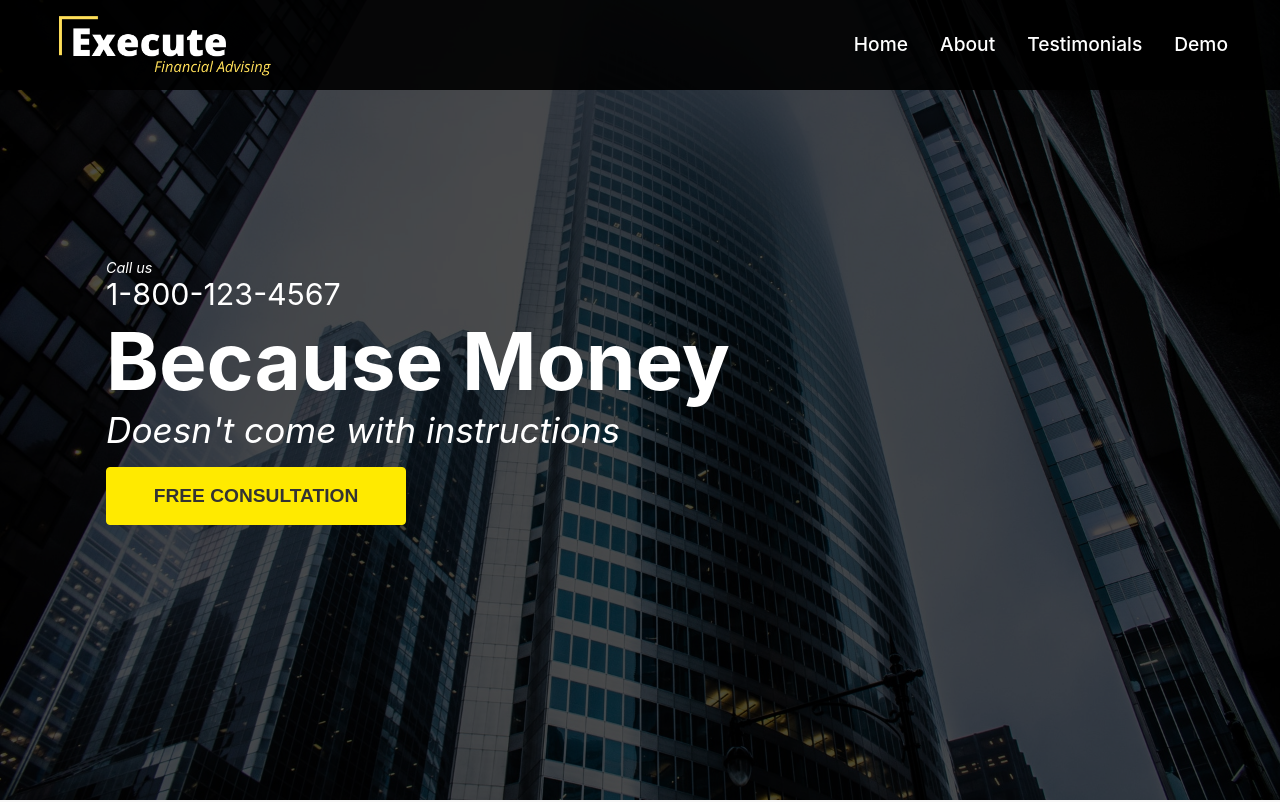
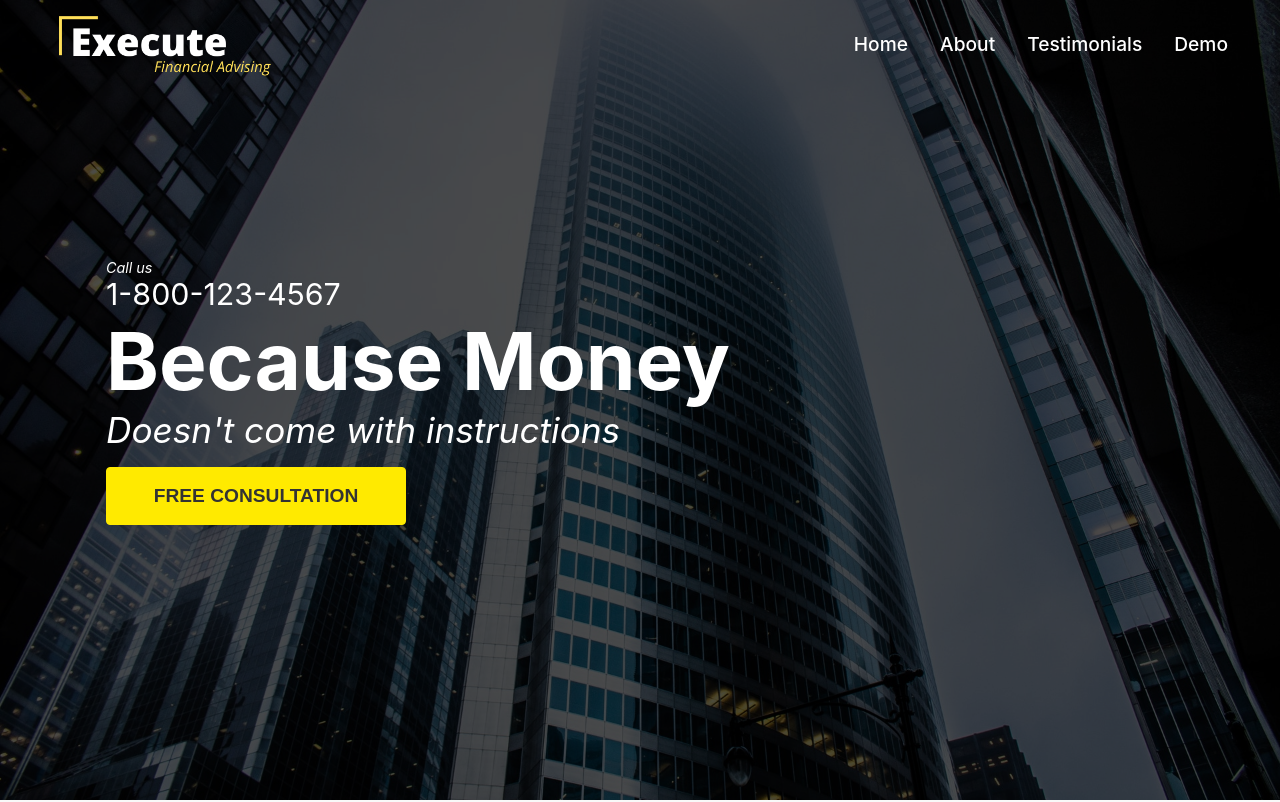
Before and after one commit to MaxiAlbarran/financial-education, a React (Vite) app: page / in a window 1280 px wide. Shown: the top 802 px of the page. Built offline with nearby package versions, Linux system fonts and the light colour scheme; the HTML template or start-up script is replaced by a standard one.

Commit message:
Navbar UI updated

```diff
--- a/src/components/Navbar.tsx
+++ b/src/components/Navbar.tsx
@@ -10,8 +10,22 @@ const Navbar:React.FC = () => {
 
   const [click, setClick] = useState<boolean>(false);
 
+  const [color, setColor] = useState<boolean>(false);
+
+  const changeColor = () => {
+
+    if(window.scrollY >= 90){
+      setColor(true);
+    }else{
+      setColor(false);
+    }
+
+  }
+
+  window.addEventListener("scroll", changeColor);
+
   return (
-    <div className="header">
+    <div className={color? "header header-bg" : "header"}>
       <div className="navbar">
 
         <a href="/" className="logo">
--- a/src/styles/Navbar.css
+++ b/src/styles/Navbar.css
@@ -7,6 +7,10 @@
   z-index: 1;
   transition: .3s ease-in;
   overflow: hidden;
+
+}
+
+.header-bg{
   background-color: rgba(0,0,0, .9);
 }
 
```
